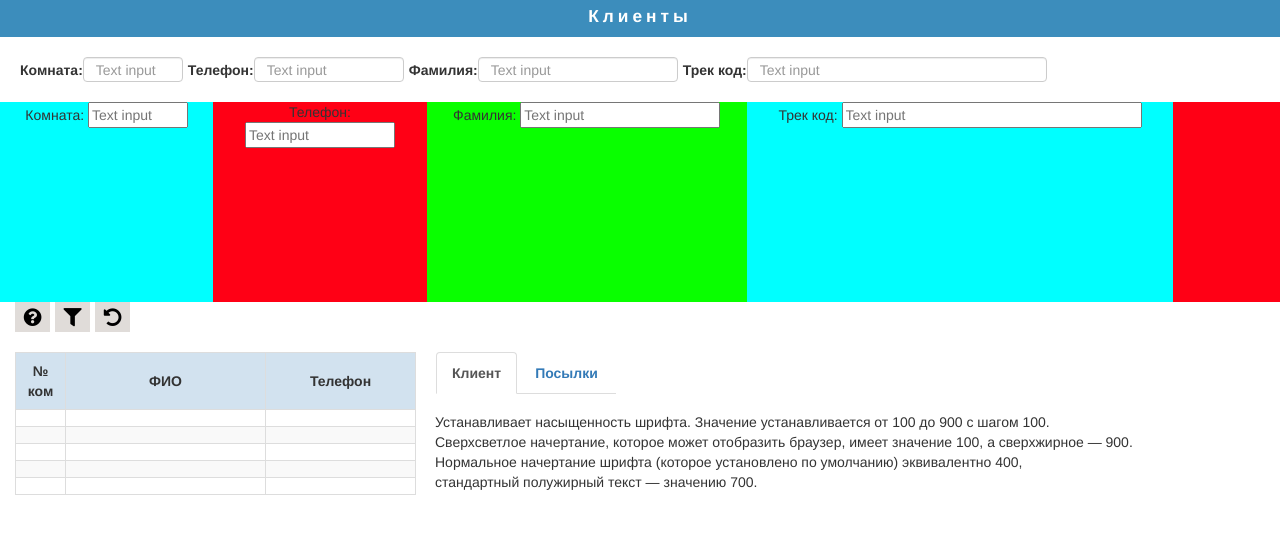
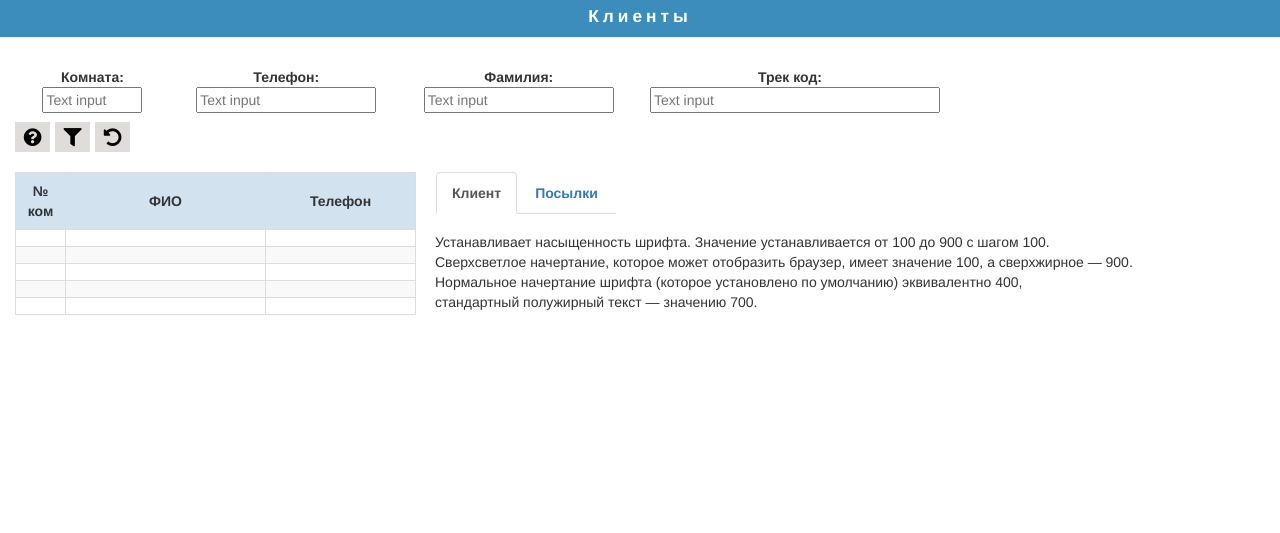
Before and after one commit to skupchenko/Task2, a plain HTML site: page index.html in a window 1280 px wide. Shown: the part 53-586 px from the top of the page. Drawn offline with nearby package versions, Linux system fonts and the light colour scheme.

Commit message:
Поля для ввода текста с использованием сетки бутстрап, первый раз экран делится на 9 и 3 колонки, второй раз 9 колнок делятся на 12

```diff
--- a/css/style.css
+++ b/css/style.css
@@ -22,7 +22,7 @@ body { padding-top: 50px; }
 .nav_client {
     letter-spacing: 4px;
     background: #3c8dbc;
-    margin-bottom: 20px;
+    margin-bottom: 30px;
     text-align: center;
     font-weight: bold;
     padding-top: 7px;
@@ -33,9 +33,7 @@ body { padding-top: 50px; }
 /*---------------------------------------*/
 
 /*Поля для ввода текста*/
-.form-control { margin-bottom: 20px; display: block; float: left; height: 25px; }
-
-.input_text { display: block; float: left; margin-top: 3px; margin-left: 5px; font-weight: bold; }
+.input_text { font-weight: bold; display: inline; }
 /*---------------------------------------*/
 
 /*Касается всех таблиц*/
--- a/index.html
+++ b/index.html
@@ -81,52 +81,32 @@
         </div>
         <!-- ----------------------------------------------------------------------- -->
 
-        <!--Поля для ввода текста-->
+        <!--Поля для ввода текста с использованием сетки бутстрап-->
         <div class="container-fluid">
-            <p class="input_text"> Комната: </p>
-            <input type="text" class="form-control" placeholder="Text input" style="width: 100px;">
-
-            <p class="input_text"> Телефон: </p>
-
-            <input type="text" class="form-control" placeholder="Text input" style="width: 150px;">
-
-            <p class="input_text"> Фамилия: </p>
-
-            <input type="text" class="form-control" placeholder="Text input" style="width: 200px;">
-
-            <p class="input_text"> Трек код: </p>
-
-            <input type="text" class="form-control" placeholder="Text input" style="width: 300px;">
-        </div>
-        <!-- ------------------------------------------------------------------- -->
-
-        <div class="container-fluid">
-            <div class="row" >
-                <div class="col-lg-2 col-md-2" style="height: 200px; background: aqua" align="center">
-                    <div class="block">
-                        <p /*class="input_text"*/ style="display: inline"> Комната: </p>
-                        <input type="text" /*class="form-control"*/ placeholder="Text input" style="width: 100px;">
+            <div class="row">
+                <div class="col-lg-9" style="height: 55px;" align="center">
+                    <div class="col-lg-2">
+                        <p class="input_text"> Комната: </p>
+                        <input type="text" placeholder="Text input" style="width: 100px;">
+                    </div>
+                    <div class="col-lg-3">
+                        <p class="input_text"> Телефон: </p>
+                        <input type="text" placeholder="Text input" style="width: 180px;">
+                    </div>
+                    <div class="col-lg-3">
+                        <p class="input_text"> Фамилия: </p>
+                        <input type="text" placeholder="Text input" style="width: 190px;">
+                    </div>
+                    <div class="col-lg-4">
+                        <p class="input_text"> Трек код: </p>
+                        <input type="text" placeholder="Text input" style="width: 290px;">
                     </div>
                 </div>
-                <div class="col-lg-2 col-md-2" style="height: 200px; background: rgb(255, 0, 21)" align="center">
-                    <p /*class="input_text"*/ style="display: inline"> Телефон: </p>
-                    <input type="text" /*class="form-control"*/ placeholder="Text input" style="width: 150px;">
-                </div>
-                <div class="col-lg-3 col-md-3" style="height: 200px; background: rgb(9, 255, 0)" align="center">
-                    <p /*class="input_text"*/style="display: inline"> Фамилия: </p>
-                    <input type="text" /*class="form-control"*/ placeholder="Text input" style="width: 200px;">
-                </div>
-                <div class="col-lg-4 col-md-4" style="height: 200px; background: aqua" align="center">
-                    <p /*class="input_text"*/style="display: inline"> Трек код: </p>
-                    <input type="text" /*class="form-control"*/ placeholder="Text input" style="width: 300px;">
-                </div>
-                <div class="col-lg-1 col-md-1" style="height: 200px; background: rgb(255, 0, 21)"></div>
             </div>
         </div>
 
         <!--Иконки-->
         <div class="container-fluid" style="height: 50px; font-size: 130%;">
-
             <a href="#" style="text-decoration: none; color: black;">
                 <div style="width: 35px; height: 30px; background-color: #E0DCD9; display: inline-block; text-align: center; ">
                     <p class="fas fa-question-circle" style="margin-top: 6px;"></p>
@@ -142,7 +122,6 @@
                     <p class="fas fa-undo-alt" style="margin-top: 6px;"></p>
                 </div>
             </a>
-
         </div>
         <!-- ------------------------------------------------------------------- -->
 
```
